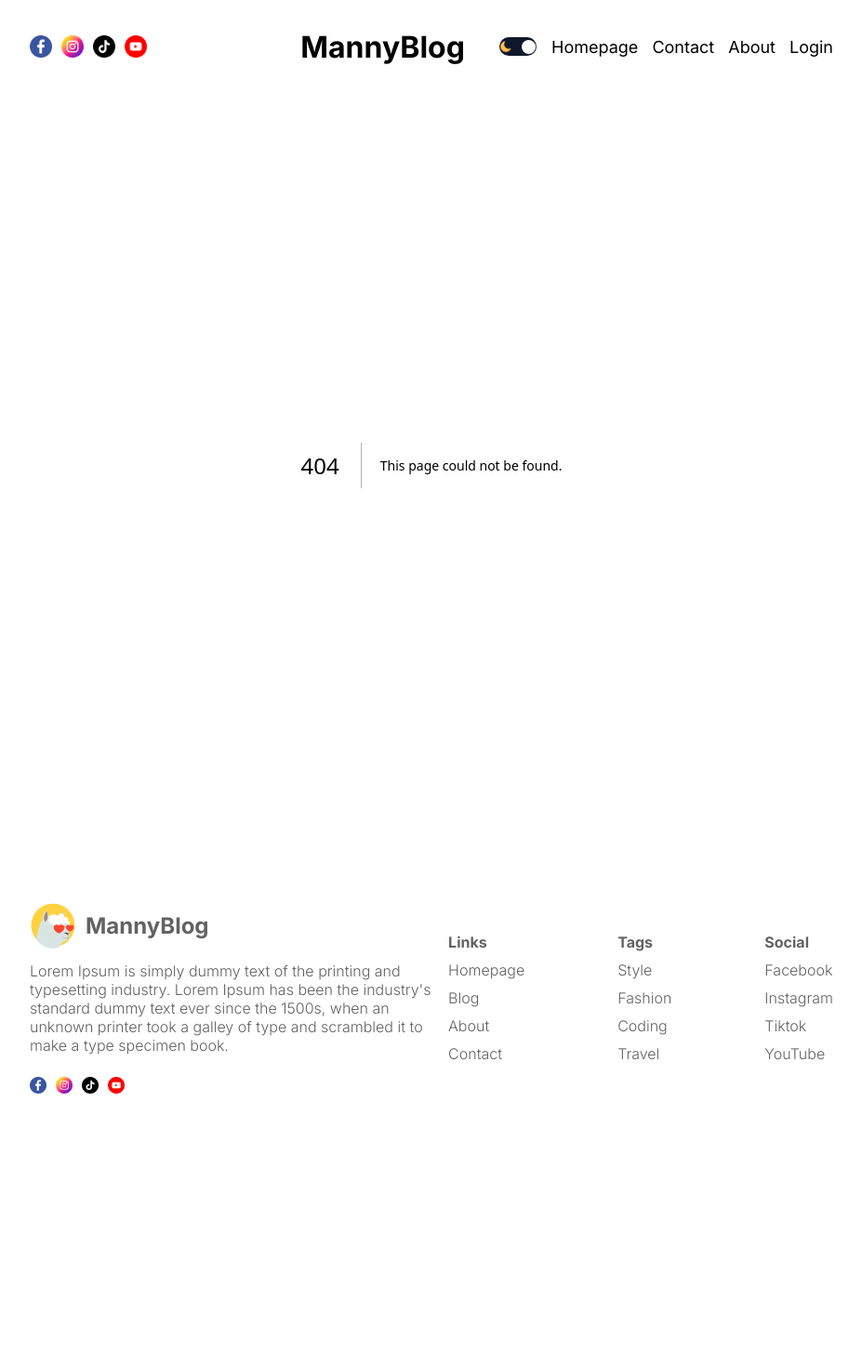
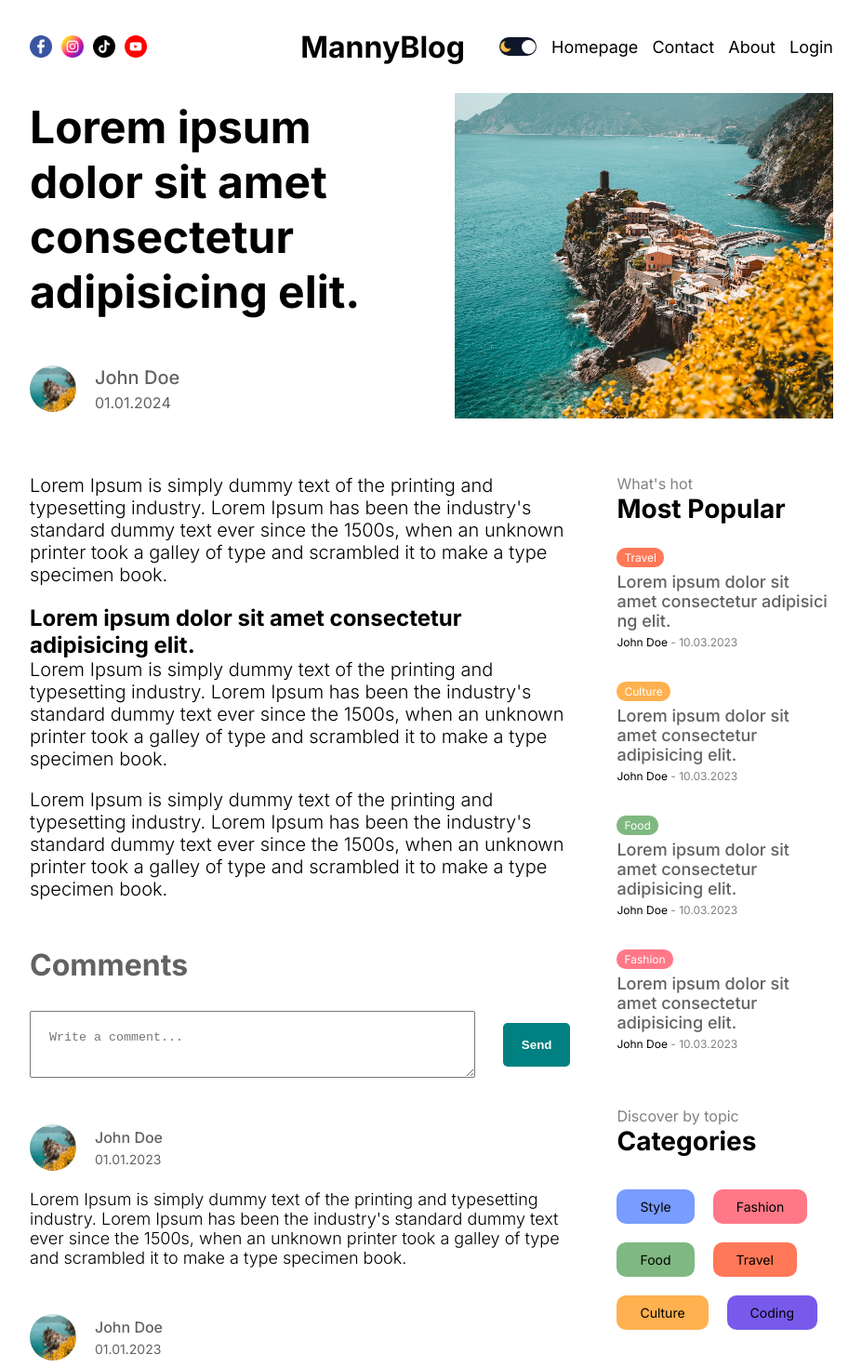
Before and after one commit to MannySotoRuiz/BlogApp-Nextjs-MongoDB, a Next.js app: page /login in a window 1280 px wide. Before the commit this address had no page. Shown: the top 1470 px of the page at 93% size, without its empty margins (176-1103 px from the left). Before the commit the page ends 1196 px from the top, so only its background shows below. Built offline with nearby package versions, Linux system fonts and the light colour scheme.

Commit message:
finished single page design

```diff
--- /dev/null
+++ b/src/app/[slug]/page.jsx
@@ -0,0 +1,61 @@
+import Menu from "@/components/menu/Menu";
+import styles from "./singlePage.module.css";
+import Image from "next/image";
+import Comments from "@/components/comments/Comments";
+
+const page = () => {
+  return (
+    <div className={styles.container}>
+      <div className={styles.infoContainer}>
+        <div className={styles.textContainer}>
+          <h1 className={styles.title}>
+            Lorem ipsum dolor sit amet consectetur adipisicing elit.
+          </h1>
+          <div className={styles.user}>
+            <div className={styles.userImageContainer}>
+              <Image src="/p1.jpeg" alt="" fill className={styles.avatar} />
+            </div>
+            <div className={styles.userTextContainer}>
+              <span className={styles.username}>John Doe</span>
+              <span className={styles.date}>01.01.2024</span>
+            </div>
+          </div>
+        </div>
+        <div className={styles.imageContainer}>
+          <Image src="/p1.jpeg" alt="" fill className={styles.image} />
+        </div>
+      </div>
+      <div className={styles.content}>
+        <div className={styles.post}>
+          <div className={styles.description}>
+            <p>
+              Lorem Ipsum is simply dummy text of the printing and typesetting
+              industry. Lorem Ipsum has been the industry's standard dummy text
+              ever since the 1500s, when an unknown printer took a galley of
+              type and scrambled it to make a type specimen book.
+            </p>
+            <h2>Lorem ipsum dolor sit amet consectetur adipisicing elit.</h2>
+            <p>
+              Lorem Ipsum is simply dummy text of the printing and typesetting
+              industry. Lorem Ipsum has been the industry's standard dummy text
+              ever since the 1500s, when an unknown printer took a galley of
+              type and scrambled it to make a type specimen book.
+            </p>
+            <p>
+              Lorem Ipsum is simply dummy text of the printing and typesetting
+              industry. Lorem Ipsum has been the industry's standard dummy text
+              ever since the 1500s, when an unknown printer took a galley of
+              type and scrambled it to make a type specimen book.
+            </p>
+          </div>
+          <div className={styles.comment}>
+            <Comments />
+          </div>
+        </div>
+        <Menu />
+      </div>
+    </div>
+  );
+};
+
+export default page;
--- /dev/null
+++ b/src/app/[slug]/singlePage.module.css
@@ -0,0 +1,100 @@
+.container {
+}
+
+.infoContainer {
+  display: flex;
+  align-items: center;
+  gap: 50px;
+}
+
+.textContainer {
+  flex: 1;
+}
+
+.title {
+  font-size: 64px;
+  margin-bottom: 50px;
+}
+
+.user {
+  display: flex;
+  align-items: center;
+  gap: 20px;
+}
+
+.userImageContainer {
+  width: 50px;
+  height: 50px;
+  position: relative;
+}
+
+.avatar {
+  border-radius: 50%;
+  object-fit: cover;
+}
+
+.userTextContainer {
+  display: flex;
+  flex-direction: column;
+  gap: 5px;
+  color: var(--softTextColor);
+}
+
+.username {
+  font-size: 20px;
+  font-weight: 500;
+}
+
+.imageContainer {
+  flex: 1;
+  height: 350px;
+  position: relative;
+}
+
+.image {
+  object-fit: cover;
+}
+
+.content {
+  display: flex;
+  gap: 50px;
+}
+
+.post {
+  flex: 5;
+  margin-top: 60px;
+}
+
+.description p {
+  font-size: 20px;
+  font-weight: 300;
+  margin-bottom: 20px;
+}
+
+@media screen and (max-width: 1536px) {
+  .title {
+    font-size: 54px;
+  }
+}
+
+@media screen and (max-width: 1280px) {
+  .title {
+    font-size: 48px;
+  }
+}
+
+@media screen and (max-width: 1024px) {
+  .imageContainer {
+    display: none;
+  }
+}
+
+@media screen and (max-width: 640px) {
+  .title {
+    font-size: 36px;
+  }
+
+  .description p {
+    font-size: 18px;
+  }
+}
--- /dev/null
+++ b/src/app/blog/blogPage.module.css
@@ -0,0 +1,11 @@
+.title {
+  background-color: coral;
+  color: white;
+  padding: 5px 10px;
+  text-align: center;
+}
+
+.content {
+  display: flex;
+  gap: 50px;
+}
--- /dev/null
+++ b/src/components/comments/Comments.jsx
@@ -0,0 +1,130 @@
+import Link from "next/link";
+import styles from "./comments.module.css";
+import Image from "next/image";
+
+const Comments = () => {
+  const status = "authenticated";
+
+  return (
+    <div className={styles.container}>
+      <h1 className={styles.title}>Comments</h1>
+      {status === "authenticated" ? (
+        <div className={styles.write}>
+          <textarea placeholder="Write a comment..." className={styles.input} />
+          <button className={styles.button}>Send</button>
+        </div>
+      ) : (
+        <Link href="/login">Login to write a comment</Link>
+      )}
+      <div className={styles.comments}>
+        <div className={styles.comment}>
+          <div className={styles.user}>
+            <Image
+              src="/p1.jpeg"
+              alt="user"
+              width={50}
+              height={50}
+              className={styles.image}
+            />
+            <div className={styles.userInfo}>
+              <span className={styles.username}>John Doe</span>
+              <span className={styles.date}>01.01.2023</span>
+            </div>
+          </div>
+          <p className={styles.desc}>
+            Lorem Ipsum is simply dummy text of the printing and typesetting
+            industry. Lorem Ipsum has been the industry's standard dummy text
+            ever since the 1500s, when an unknown printer took a galley of type
+            and scrambled it to make a type specimen book.
+          </p>
+        </div>
+        <div className={styles.comment}>
+          <div className={styles.user}>
+            <Image
+              src="/p1.jpeg"
+              alt="user"
+              width={50}
+              height={50}
+              className={styles.image}
+            />
+            <div className={styles.userInfo}>
+              <span className={styles.username}>John Doe</span>
+              <span className={styles.date}>01.01.2023</span>
+            </div>
+          </div>
+          <p className={styles.desc}>
+            Lorem Ipsum is simply dummy text of the printing and typesetting
+            industry. Lorem Ipsum has been the industry's standard dummy text
+            ever since the 1500s, when an unknown printer took a galley of type
+            and scrambled it to make a type specimen book.
+          </p>
+        </div>
+        <div className={styles.comment}>
+          <div className={styles.user}>
+            <Image
+              src="/p1.jpeg"
+              alt="user"
+              width={50}
+              height={50}
+              className={styles.image}
+            />
+            <div className={styles.userInfo}>
+              <span className={styles.username}>John Doe</span>
+              <span className={styles.date}>01.01.2023</span>
+            </div>
+          </div>
+          <p className={styles.desc}>
+            Lorem Ipsum is simply dummy text of the printing and typesetting
+            industry. Lorem Ipsum has been the industry's standard dummy text
+            ever since the 1500s, when an unknown printer took a galley of type
+            and scrambled it to make a type specimen book.
+          </p>
+        </div>
+        <div className={styles.comment}>
+          <div className={styles.user}>
+            <Image
+              src="/p1.jpeg"
+              alt="user"
+              width={50}
+              height={50}
+              className={styles.image}
+            />
+            <div className={styles.userInfo}>
+              <span className={styles.username}>John Doe</span>
+              <span className={styles.date}>01.01.2023</span>
+            </div>
+          </div>
+          <p className={styles.desc}>
+            Lorem Ipsum is simply dummy text of the printing and typesetting
+            industry. Lorem Ipsum has been the industry's standard dummy text
+            ever since the 1500s, when an unknown printer took a galley of type
+            and scrambled it to make a type specimen book.
+          </p>
+        </div>
+        <div className={styles.comment}>
+          <div className={styles.user}>
+            <Image
+              src="/p1.jpeg"
+              alt="user"
+              width={50}
+              height={50}
+              className={styles.image}
+            />
+            <div className={styles.userInfo}>
+              <span className={styles.username}>John Doe</span>
+              <span className={styles.date}>01.01.2023</span>
+            </div>
+          </div>
+          <p className={styles.desc}>
+            Lorem Ipsum is simply dummy text of the printing and typesetting
+            industry. Lorem Ipsum has been the industry's standard dummy text
+            ever since the 1500s, when an unknown printer took a galley of type
+            and scrambled it to make a type specimen book.
+          </p>
+        </div>
+      </div>
+    </div>
+  );
+};
+
+export default Comments;
--- /dev/null
+++ b/src/components/comments/comments.module.css
@@ -0,0 +1,70 @@
+.container {
+  margin-top: 50px;
+}
+
+.title {
+  color: var(--softTextColor);
+  margin-bottom: 30px;
+}
+
+.write {
+  display: flex;
+  align-items: center;
+  justify-content: space-between;
+  gap: 30px;
+}
+
+.input {
+  padding: 20px;
+  width: 100%;
+}
+
+.button {
+  border: none;
+  background-color: teal;
+  padding: 16px 20px;
+  color: white;
+  font-weight: bold;
+  border-radius: 5px;
+  cursor: pointer;
+}
+
+.comments {
+  margin-top: 50px;
+}
+
+.comment {
+  margin-bottom: 50px;
+}
+
+.user {
+  display: flex;
+  align-items: center;
+  gap: 20px;
+  margin-bottom: 20px;
+}
+
+.image {
+  border-radius: 50%;
+  object-fit: cover;
+}
+
+.userInfo {
+  display: flex;
+  flex-direction: column;
+  gap: 5px;
+  color: var(--softTextColor);
+}
+
+.username {
+  font-weight: 500;
+}
+
+.date {
+  font-size: 14px;
+}
+
+.desc {
+  font-size: 18px;
+  font-weight: 300;
+}
```
Also changed, not shown: src/app/blog/page.jsx (added, +17 -0 lines).
